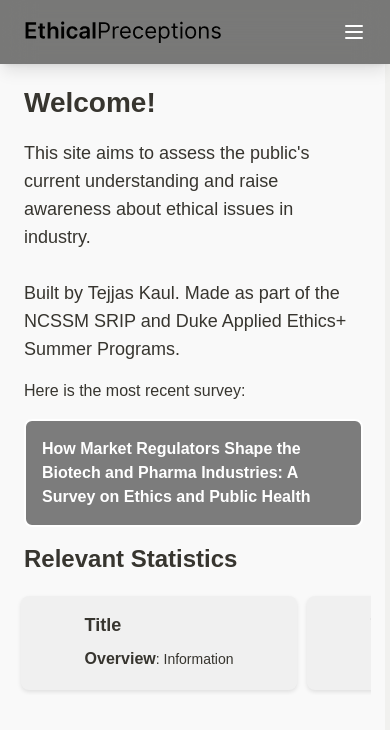
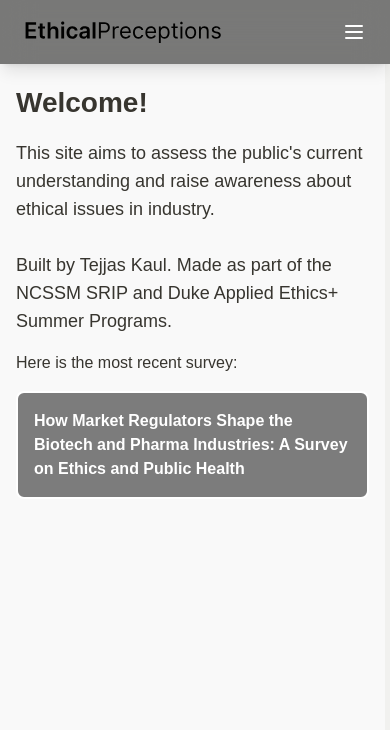
Before and after one commit to tkpepper15/applied-ethics, a Next.js app: page / in a window 390 px wide. Shown: the top 730 px of the page. Built offline with nearby package versions, Linux system fonts and the light colour scheme.

Commit message:
Commit message

```diff
--- a/app/global.css
+++ b/app/global.css
@@ -123,6 +123,13 @@ body {
   box-shadow: 0 2px 4px rgba(0, 0, 0, 0.1);
 }
 
+.img-box {
+  flex: 0 0 auto;
+  width: 90%;
+  padding: 15px;
+  margin: 0 auto;
+}
+
 .reference-box {
   flex: 0 0 auto;
   width: 95%;
@@ -168,8 +175,7 @@ body {
   }
 
   .home-container {
-    padding-top: 15%;
-    padding: 5% 0.5rem;
+    padding-top: 5%;
   }
 
   .text {
--- a/app/how_corporate_ownership_shapes_big_pharma/page.tsx
+++ b/app/how_corporate_ownership_shapes_big_pharma/page.tsx
@@ -82,7 +82,7 @@ const Main: React.FC = () => {
         <meta name="viewport" content="width=device-width" />
         <h1 className="mb-4 text-4xl font-bold ml-4">How Market Regulators Shape the Biotech and Pharma Industries: A Survey on Ethics and Public Health</h1>
         <p className="text-sm ml-4 mb-6">Tejjas Kaul</p>
-        <div className="pl-4">
+        <div className="ml-4">
           <img
             src="./schools.png"
             alt="schools"
@@ -131,8 +131,18 @@ const Main: React.FC = () => {
         <h1 className="ml-4 mt-8 mb-4 text-2xl font-bold">Case Study</h1>
         <div className="pr-4">
         <p className="mb-4 ml-4">
-          Comparing Eli Lilly (USA) and Novo Nordisk (Denmark) highlights the impact of different ownership structures on pharmaceutical innovation and public health. Eli Lilly, a publicly traded corporation, focuses on maximizing profits and shareholder value, driving large-scale R&D and innovation. In contrast, Novo Nordisk, partially owned by a foundation, balances profit with public interest goals, ensuring a strong commitment to accessibility and long-term health outcomes.
+          Comparing Eli Lilly (USA) and Novo Nordisk (Denmark) highlights the impact of different ownership structures on pharmaceutical innovation and public health. Eli Lilly, a publicly traded corporation, focuses on maximizing profits and shareholder value, driving large-scale R&D and innovation. In contrast, Novo Nordisk, partially owned by a foundation, balances profit with public interest goals, ensuring a strong commitment to accessibility and long-term health outcomes—at least in the ideal world.
+        <br></br>
+        <br></br>
+          The data below indicates that
         </p>
+
+        <div className="img-box">
+        <img
+            src="./lillynovostocks.png"
+            alt="schools"
+          ></img>
+        </div>
         </div>
         <h1 className="ml-4 mt-8 mb-4 text-2xl font-bold">References</h1>
         <div className="reference-box">
--- a/app/page.tsx
+++ b/app/page.tsx
@@ -53,14 +53,6 @@ const Home: React.FC = () => {
             How Market Regulators Shape the Biotech and Pharma Industries: A Survey on Ethics and Public Health
           </a>
           </div>
-          <h1 className="ml-4 mb-4 text-2xl font-bold">Relevant Statistics</h1>
-          <div className="timeline-container">
-            <div id="timeline" className="timeline flex">
-              {surveyItems.map(item => (
-                <TimelineItem key={item.id} id={item.id} title={item.title} content={item.content} />
-              ))}
-            </div>
-          </div>
         </section>
       </main>
     </div>
```
Also changed, not shown: public/lillynovostocks.png (added).
